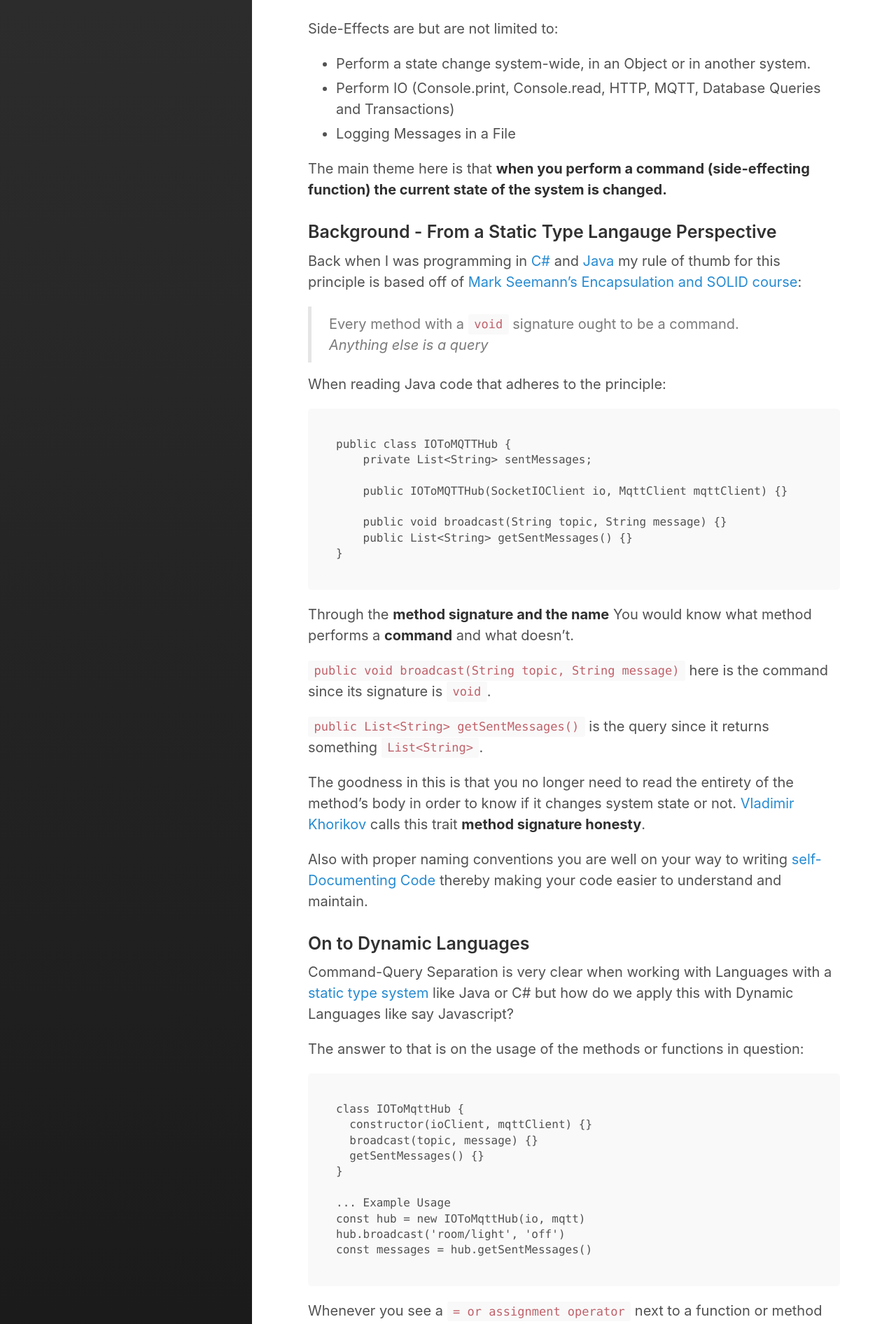
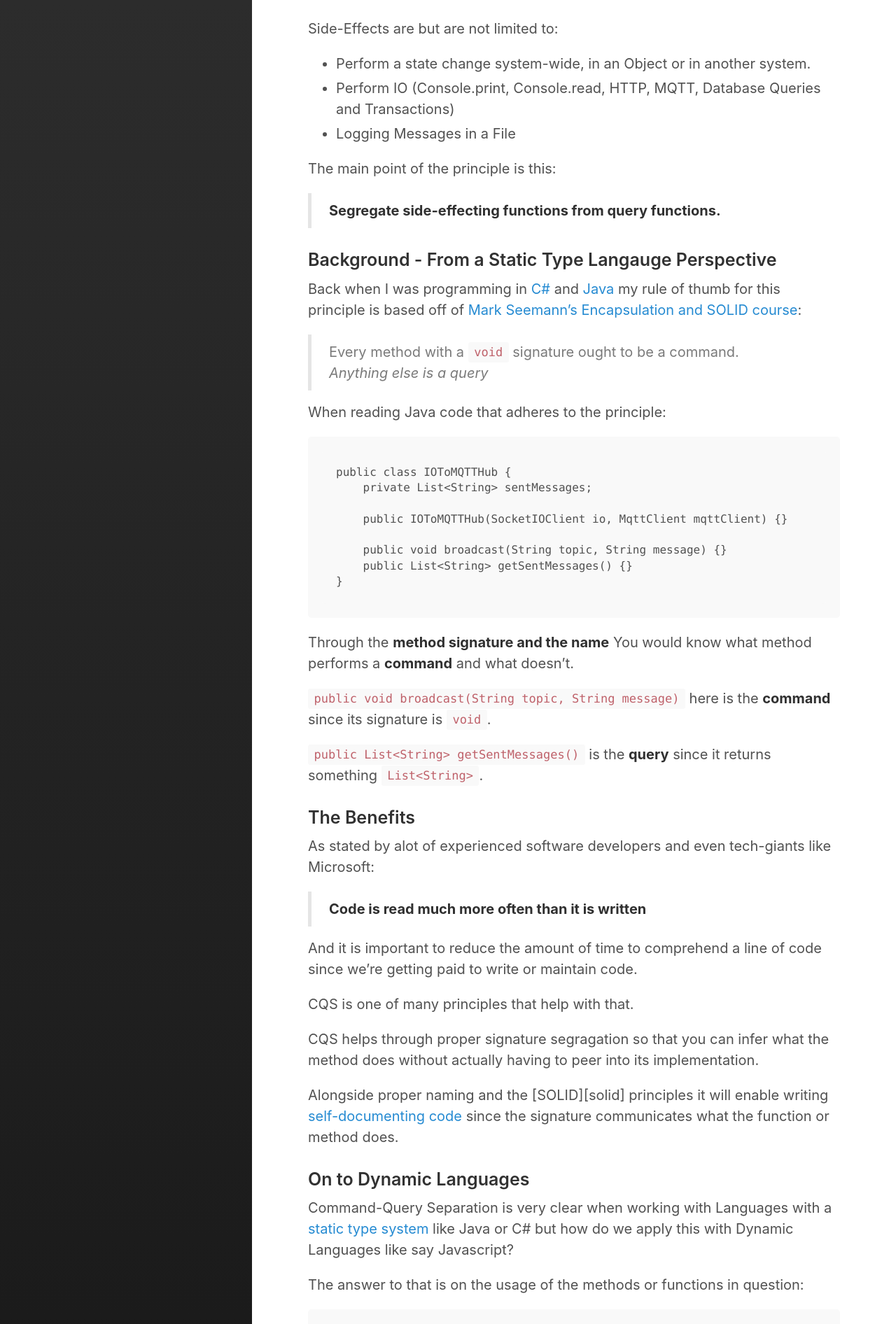
Before and after one commit to Pofay/pofay.github.io, a Jekyll site: the page built from _posts/2018-12-10-Reviewing-CQS-and-its-benefits.md, in a window 1280 px wide. Shown: the part 641-2533 px from the top of the page at 70% size. Built offline with Jekyll 4.4.1, drawn with Linux system fonts in a browser that asks for light colours.

Commit message:
Added benefits section

```diff
--- a/_posts/2018-12-10-Reviewing-CQS-and-its-benefits.md
+++ b/_posts/2018-12-10-Reviewing-CQS-and-its-benefits.md
@@ -22,7 +22,9 @@ Side-Effects are but are not limited to:
 * Perform IO (Console.print, Console.read, HTTP, MQTT, Database Queries and Transactions)
 * Logging Messages in a File
 
-The main theme here is that **when you perform a command (side-effecting function) the current state of the system is changed.**
+The main point of the principle is this:
+
+> **Segregate side-effecting functions from query functions.**
 
 ### Background - From a Static Type Langauge Perspective
 
@@ -43,13 +45,23 @@ When reading Java code that adheres to the principle:
 
 Through the **method signature and the name** You would know what method performs a **command** and what doesn't.
 
-`public void broadcast(String topic, String message)` here is the command since its signature is `void`.
+`public void broadcast(String topic, String message)` here is the **command** since its signature is `void`.
 
-`public List<String> getSentMessages()` is the query since it returns something `List<String>`.
+`public List<String> getSentMessages()` is the **query** since it returns something `List<String>`.
 
-The goodness in this is that you no longer need to read the entirety of the method's body in order to know if it changes system state or not. [Vladimir Khorikov][vlad-khov] calls this trait **method signature honesty**.
+### The Benefits
 
-Also with proper naming conventions you are well on your way to writing [self-Documenting Code][self-documenting code] thereby making your code easier to understand and maintain.
+As stated by alot of experienced software developers and even tech-giants like Microsoft:
+
+> **Code is read much more often than it is written**
+
+And it is important to reduce the amount of time to comprehend a line of code since we're getting paid to write or maintain code.
+
+CQS is one of many principles that help with that.
+
+CQS helps through proper signature segragation so that you can infer what the method does without actually having to peer into its implementation.
+
+Alongside proper naming and the [SOLID][solid] principles it will enable writing [self-documenting code][self-documenting code] since the signature communicates what the function or method does.
 
 ### On to Dynamic Languages
 
```
Also changed, not shown: other parts of _posts/2018-12-10-Reviewing-CQS-and-its-benefits.md (+0 -1 lines).
